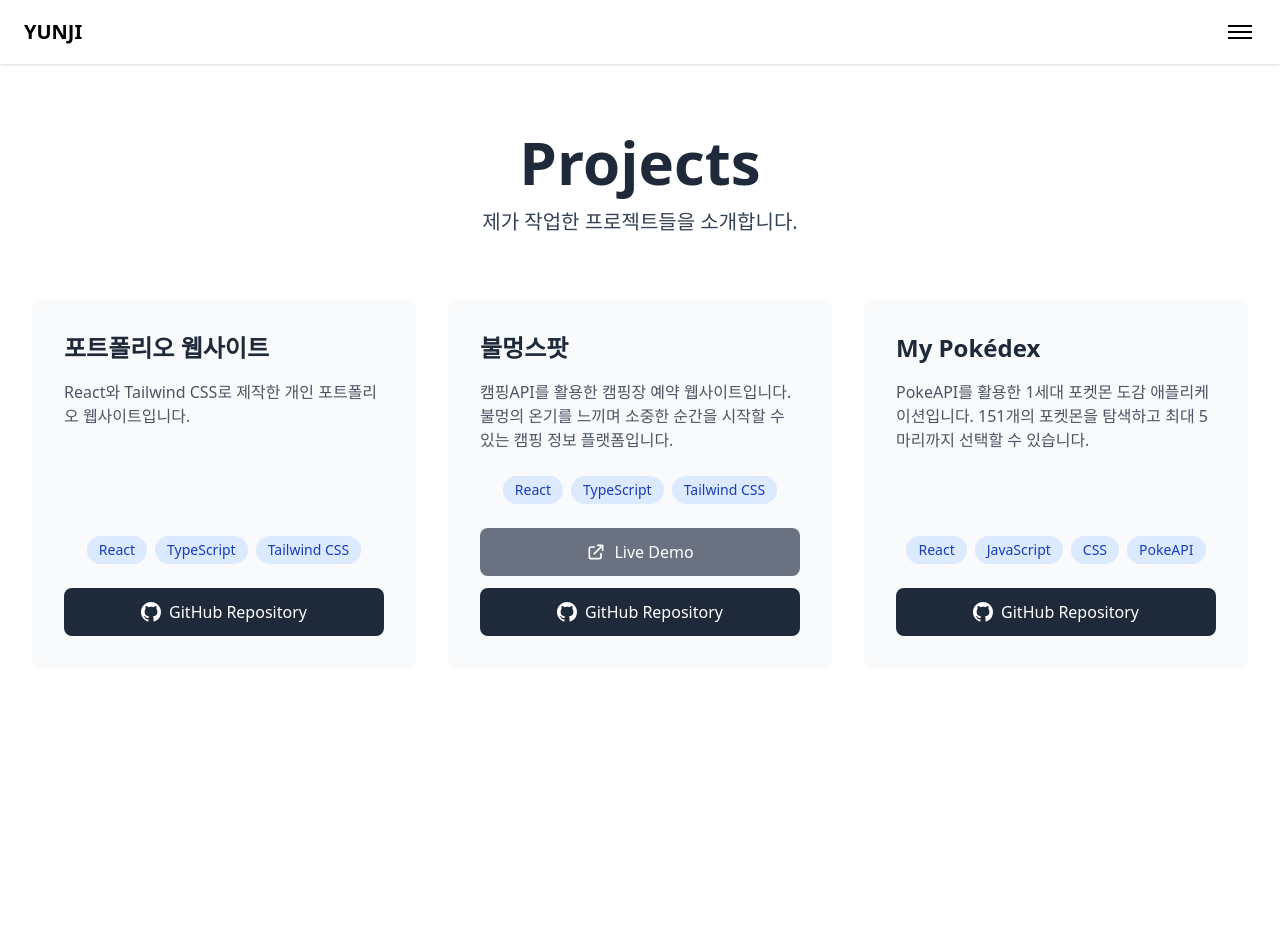
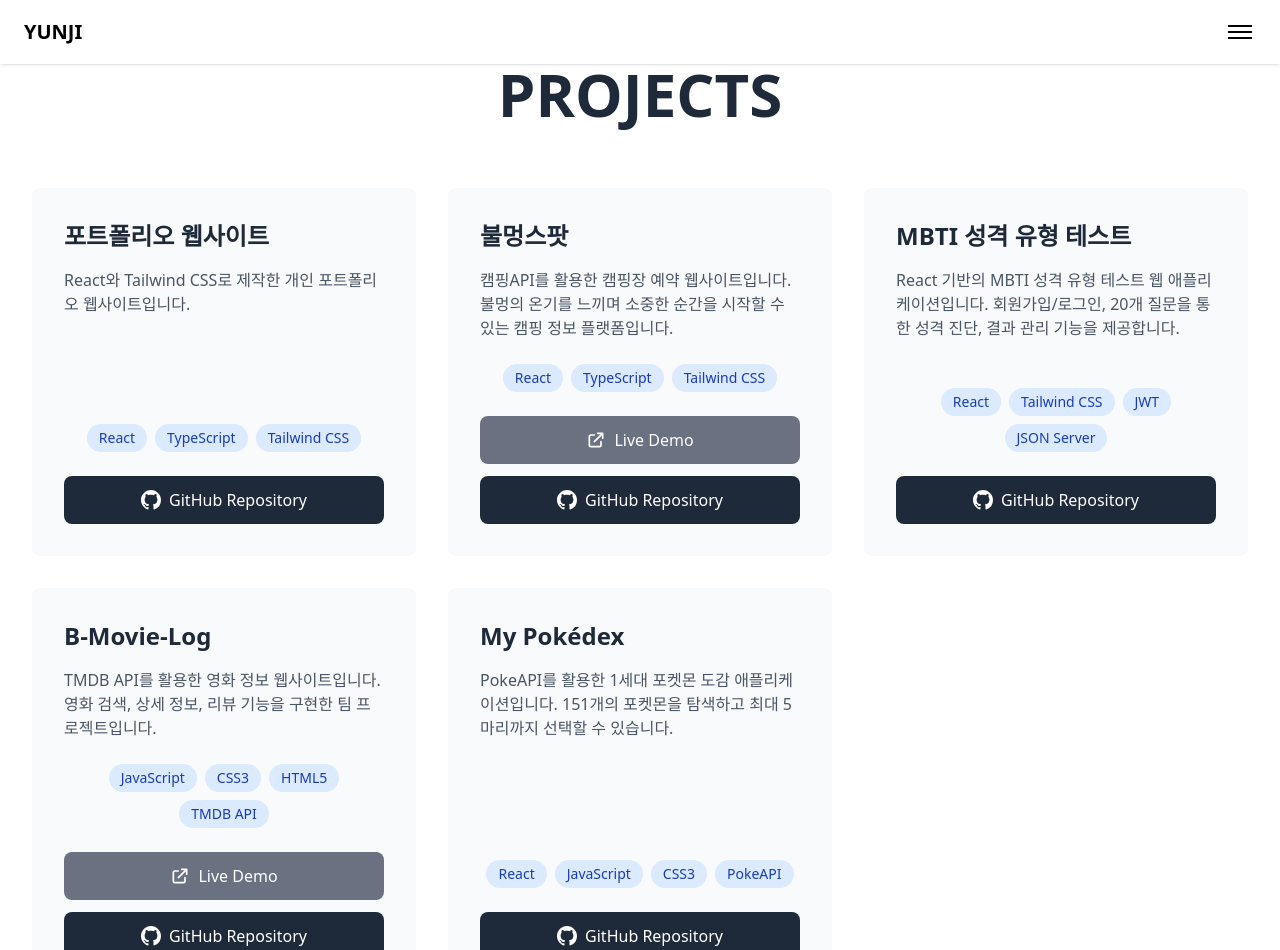
Before and after one commit to Leeeydia/yunji-portfolio, a React (Vite) app: page /projects in a window 1280 px wide. Shown: the top 950 px of the page. Before the commit the page ends 800 px from the top, so only its background shows below. Built offline with nearby package versions, Linux system fonts and the light colour scheme.

Commit message:
fix: 소개글 수정

```diff
--- a/src/components/Footer.tsx
+++ b/src/components/Footer.tsx
@@ -6,11 +6,11 @@ export default function Footer() {
     >
       <div className="max-w-4xl mx-auto w-full text-center">
         <h3 className="text-3xl sm:text-4xl md:text-5xl lg:text-6xl font-bold mb-6 lg:mb-8">
-          Contact
+          CONTACT
         </h3>
         <div className="text-base sm:text-lg lg:text-xl text-gray-300 leading-relaxed space-y-4 lg:space-y-6">
           <p className="mb-6 lg:mb-8">
-            함께 일하고 싶으시다면 언제든지 연락해주세요!
+          작은 기회라도 소중히 여기며, 함께할 날을 기다리고 있습니다.
           </p>
           <div className="flex flex-col sm:flex-row justify-center gap-4 sm:gap-6 lg:gap-8 mb-6 lg:mb-8">
             <a
--- a/src/components/Header.tsx
+++ b/src/components/Header.tsx
@@ -48,7 +48,7 @@ export default function Header() {
               onClick={handleHomeClick}
               className="cursor-pointer"
             >
-            YUNJI
+              YUNJI
             </a>
           </div>
 
@@ -94,7 +94,7 @@ export default function Header() {
               onClick={handleScrollClick("about")}
               className="text-black hover:text-gray-600 transition text-lg py-2"
             >
-              ABOUT
+              About Me
             </a>
             <a
               href="#projects"
--- a/src/components/SectionAbout.tsx
+++ b/src/components/SectionAbout.tsx
@@ -66,17 +66,29 @@ export default function SectionAbout() {
               <h4 className="text-xl sm:text-2xl font-bold text-gray-800 mb-3 lg:mb-4">
                 소개
               </h4>
-              <div className="text-base sm:text-lg text-gray-700 leading-relaxed space-y-3 lg:space-y-4">
+              <div className="text-base sm:text-lg text-gray-700 leading-relaxed space-y-1 lg:space-y-1.5">
+                <p>안녕하세요 !</p>
                 <p>
-                  안녕하세요! 사용자 경험을 중시하는 프론트엔드 개발자입니다.
+                  비전공자로 시작해 <strong>스스로 길</strong>을 만들어온
+                  프론트엔드 개발자 <strong>이윤지</strong>입니다.
                 </p>
                 <p>
-                  React, TypeScript, Tailwind CSS를 활용하여 직관적이고 아름다운
-                  웹 애플리케이션을 만드는 것을 좋아합니다.
+                  처음에는 코드 한 줄도 어렵게 느껴졌지만, 지금은 사용자 경험을
+                  고려해 기능과 UI를 설계할 수 있는 개발자로 성장했습니다.
                 </p>
                 <p>
-                  끊임없이 학습하고 성장하는 개발자가 되고자 하며, 새로운 기술과
-                  도전을 즐깁니다.
+                  <strong>React, TypeScript, Tailwind CSS</strong>를 중심으로{" "}
+                  <strong>사용자에게 편리하고 직관적인 화면</strong>을 구현하는
+                  데 집중하고 있습니다.
+                </p>
+                <p>
+                  혼자 공부하며 기초를 다졌고, 여러 팀 프로젝트를 통해 팀원들과
+                  함께 고민하고 성장하는 과정을 경험했습니다. 그 과정에서{" "}
+                  <strong>협업과 소통</strong>의 중요성도 자연스럽게 배웠습니다.
+                </p>
+                <p>
+                  앞으로도 계속 배우고 도전하며, 더 나은 사용자 경험을 만드는
+                  개발자가 되고 싶습니다.
                 </p>
               </div>
             </div>
--- a/src/components/SectionProjects.tsx
+++ b/src/components/SectionProjects.tsx
@@ -7,11 +7,8 @@ export default function SectionProjects() {
       <div className="max-w-7xl mx-auto w-full">
         <div className="text-center mb-12 lg:mb-16">
           <h2 className="text-3xl sm:text-4xl md:text-5xl lg:text-6xl font-bold text-gray-800 mb-4">
-            Projects
+            PROJECTS
           </h2>
-          <p className="text-lg sm:text-xl text-gray-700 max-w-2xl mx-auto">
-            제가 작업한 프로젝트들을 소개합니다.
-          </p>
         </div>
 
         <div className="grid grid-cols-1 md:grid-cols-2 xl:grid-cols-3 gap-6 lg:gap-8">
@@ -114,6 +111,113 @@ export default function SectionProjects() {
             </div>
           </div>
 
+          {/* MBTI 성격 유형 테스트 */}
+          <div className="bg-gray-50 p-6 sm:p-8 rounded-lg flex flex-col h-full hover:shadow-lg transition-shadow duration-300">
+            <h3 className="text-xl sm:text-2xl font-bold mb-4 text-gray-800">
+              MBTI 성격 유형 테스트
+            </h3>
+            <p className="text-gray-600 mb-6 flex-grow text-sm sm:text-base">
+              React 기반의 MBTI 성격 유형 테스트 웹 애플리케이션입니다.
+              회원가입/로그인, 20개 질문을 통한 성격 진단, 결과 관리 기능을
+              제공합니다.
+            </p>
+            <div className="flex flex-wrap gap-2 justify-center mb-6">
+              <span className="bg-blue-100 text-blue-800 px-2 py-1 sm:px-3 sm:py-1 rounded-full text-xs sm:text-sm">
+                React
+              </span>
+              <span className="bg-blue-100 text-blue-800 px-2 py-1 sm:px-3 sm:py-1 rounded-full text-xs sm:text-sm">
+                Tailwind CSS
+              </span>
+              <span className="bg-blue-100 text-blue-800 px-2 py-1 sm:px-3 sm:py-1 rounded-full text-xs sm:text-sm">
+                JWT
+              </span>
+              <span className="bg-blue-100 text-blue-800 px-2 py-1 sm:px-3 sm:py-1 rounded-full text-xs sm:text-sm">
+                JSON Server
+              </span>
+            </div>
+            <a
+              href="https://github.com/Leeeydia/my-mbti"
+              target="_blank"
+              rel="noopener noreferrer"
+              className="inline-flex items-center justify-center gap-2 bg-gray-800 text-white px-4 py-2 sm:px-6 sm:py-3 rounded-lg hover:bg-gray-700 transition text-sm sm:text-base"
+            >
+              <svg
+                className="w-4 h-4 sm:w-5 sm:h-5"
+                fill="currentColor"
+                viewBox="0 0 24 24"
+              >
+                <path d="M12 0C5.37 0 0 5.37 0 12c0 5.31 3.435 9.795 8.205 11.385.6.105.825-.255.825-.57 0-.285-.015-1.23-.015-2.235-3.015.555-3.795-.735-4.035-1.41-.135-.345-.72-1.41-1.23-1.695-.42-.225-1.02-.78-.015-.795.945-.015 1.62.87 1.845 1.23 1.08 1.815 2.805 1.305 3.495.99.105-.78.42-1.305.765-1.605-2.67-.3-5.46-1.335-5.46-5.925 0-1.305.465-2.385 1.23-3.225-.12-.3-.54-1.53.12-3.18 0 0 1.005-.315 3.3 1.23.96-.27 1.98-.405 3-.405s2.04.135 3 .405c2.295-1.56 3.3-1.23 3.3-1.23.66 1.65.24 2.88.12 3.18.765.84 1.23 1.905 1.23 3.225 0 4.605-2.805 5.625-5.475 5.925.435.375.81 1.095.81 2.22 0 1.605-.015 2.895-.015 3.3 0 .315.225.69.825.57A12.02 12.02 0 0024 12c0-6.63-5.37-12-12-12z" />
+              </svg>
+              <span className="hidden sm:inline">GitHub Repository</span>
+              <span className="sm:hidden">GitHub</span>
+            </a>
+          </div>
+
+          {/* 영화 팀 프로젝트 */}
+          <div className="bg-gray-50 p-6 sm:p-8 rounded-lg flex flex-col h-full hover:shadow-lg transition-shadow duration-300">
+            <h3 className="text-xl sm:text-2xl font-bold mb-4 text-gray-800">
+              B-Movie-Log
+            </h3>
+            <p className="text-gray-600 mb-6 flex-grow text-sm sm:text-base">
+              TMDB API를 활용한 영화 정보 웹사이트입니다. 영화 검색, 상세 정보,
+              리뷰 기능을 구현한 팀 프로젝트입니다.
+            </p>
+            <div className="flex flex-wrap gap-2 justify-center mb-6">
+              <span className="bg-blue-100 text-blue-800 px-2 py-1 sm:px-3 sm:py-1 rounded-full text-xs sm:text-sm">
+                JavaScript
+              </span>
+              <span className="bg-blue-100 text-blue-800 px-2 py-1 sm:px-3 sm:py-1 rounded-full text-xs sm:text-sm">
+                CSS3
+              </span>
+              <span className="bg-blue-100 text-blue-800 px-2 py-1 sm:px-3 sm:py-1 rounded-full text-xs sm:text-sm">
+                HTML5
+              </span>
+              <span className="bg-blue-100 text-blue-800 px-2 py-1 sm:px-3 sm:py-1 rounded-full text-xs sm:text-sm">
+                TMDB API
+              </span>
+            </div>
+            <div className="flex flex-col gap-3">
+              <a
+                href="https://movie-team-project.vercel.app/"
+                target="_blank"
+                rel="noopener noreferrer"
+                className="inline-flex items-center justify-center gap-2 bg-gray-500 text-white px-4 py-2 sm:px-6 sm:py-3 rounded-lg hover:bg-gray-400 transition text-sm sm:text-base"
+              >
+                <svg
+                  className="w-4 h-4 sm:w-5 sm:h-5"
+                  fill="none"
+                  stroke="currentColor"
+                  viewBox="0 0 24 24"
+                >
+                  <path
+                    strokeLinecap="round"
+                    strokeLinejoin="round"
+                    strokeWidth={2}
+                    d="M10 6H6a2 2 0 00-2 2v10a2 2 0 002 2h10a2 2 0 002-2v-4M14 4h6m0 0v6m0-6L10 14"
+                  />
+                </svg>
+                <span className="hidden sm:inline">Live Demo</span>
+                <span className="sm:hidden">Demo</span>
+              </a>
+              <a
+                href="https://github.com/Leeeydia/movie-team-project"
+                target="_blank"
+                rel="noopener noreferrer"
+                className="inline-flex items-center justify-center gap-2 bg-gray-800 text-white px-4 py-2 sm:px-6 sm:py-3 rounded-lg hover:bg-gray-700 transition text-sm sm:text-base"
+              >
+                <svg
+                  className="w-4 h-4 sm:w-5 sm:h-5"
+                  fill="currentColor"
+                  viewBox="0 0 24 24"
+                >
+                  <path d="M12 0C5.37 0 0 5.37 0 12c0 5.31 3.435 9.795 8.205 11.385.6.105.825-.255.825-.57 0-.285-.015-1.23-.015-2.235-3.015.555-3.795-.735-4.035-1.41-.135-.345-.72-1.41-1.23-1.695-.42-.225-1.02-.78-.015-.795.945-.015 1.62.87 1.845 1.23 1.08 1.815 2.805 1.305 3.495.99.105-.78.42-1.305.765-1.605-2.67-.3-5.46-1.335-5.46-5.925 0-1.305.465-2.385 1.23-3.225-.12-.3-.54-1.53.12-3.18 0 0 1.005-.315 3.3 1.23.96-.27 1.98-.405 3-.405s2.04.135 3 .405c2.295-1.56 3.3-1.23 3.3-1.23.66 1.65.24 2.88.12 3.18.765.84 1.23 1.905 1.23 3.225 0 4.605-2.805 5.625-5.475 5.925.435.375.81 1.095.81 2.22 0 1.605-.015 2.895-.015 3.3 0 .315.225.69.825.57A12.02 12.02 0 0024 12c0-6.63-5.37-12-12-12z" />
+                </svg>
+                <span className="hidden sm:inline">GitHub Repository</span>
+                <span className="sm:hidden">GitHub</span>
+              </a>
+            </div>
+          </div>
+
           {/* My Pokédex */}
           <div className="bg-gray-50 p-6 sm:p-8 rounded-lg flex flex-col h-full hover:shadow-lg transition-shadow duration-300 md:col-span-2 xl:col-span-1">
             <h3 className="text-xl sm:text-2xl font-bold mb-4 text-gray-800">
@@ -131,7 +235,7 @@ export default function SectionProjects() {
                 JavaScript
               </span>
               <span className="bg-blue-100 text-blue-800 px-2 py-1 sm:px-3 sm:py-1 rounded-full text-xs sm:text-sm">
-                CSS
+                CSS3
               </span>
               <span className="bg-blue-100 text-blue-800 px-2 py-1 sm:px-3 sm:py-1 rounded-full text-xs sm:text-sm">
                 PokeAPI
```
Also changed, not shown: 1 other file (tests, documents, lock files or other folders).
